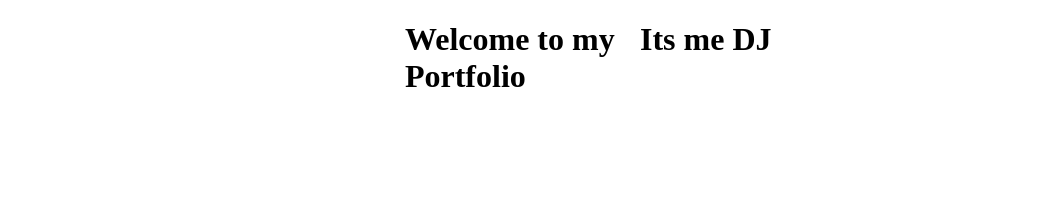
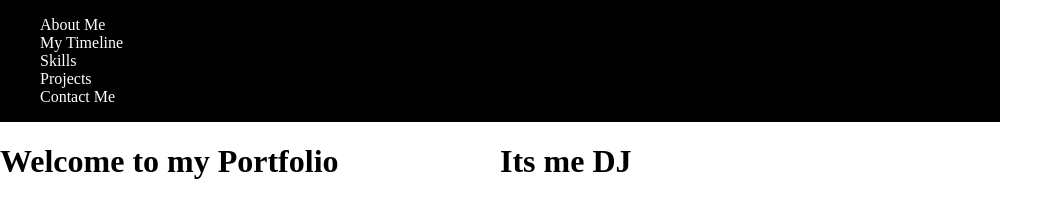
Before and after one commit to dcatan89/MyPortfolio, a website: page index.html in a window 1280 px wide. Shown: the whole page, without its empty margins (0-1063 px from the left). Drawn offline with Linux system fonts and the light colour scheme.

Commit message:
adding color and design to nav bar

```diff
--- a/css/layout.css
+++ b/css/layout.css
@@ -1,5 +1,3 @@
 .container {
-  display:flex;
-  justify-content: center;
-  align-items: center;
+  max-width: 1000px;
 }
--- a/css/styles.css
+++ b/css/styles.css
@@ -5,3 +5,20 @@ display: flex;
 .col-half {
   width: 50%;
 }
+
+.col-full {
+  width: 100%;
+}
+
+.black-bg {
+  background-color: black;
+}
+
+ul {
+  color: white;
+  list-style-type: none;
+}
+
+.nav {
+  justify-content: center;
+}
--- a/index.html
+++ b/index.html
@@ -11,6 +11,17 @@
 </head>
 <body>
   <header class="container">
+    <div class="row black-bg nav-bar">
+      <div class="col-full ">
+        <ul class="white-text">
+          <li>About Me</li>
+          <li>My Timeline</li>
+          <li>Skills</li>
+          <li>Projects</li>
+          <li>Contact Me</li>
+        </ul>
+      </div>
+    </div>
     <div class="row">
       <h1 class="col-half">Welcome to my Portfolio</h1>
       <h1 class="col-half">Its me DJ</h1>
```
